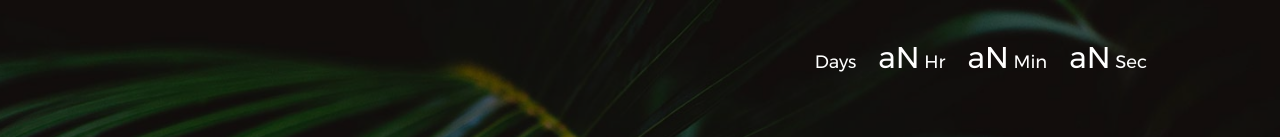
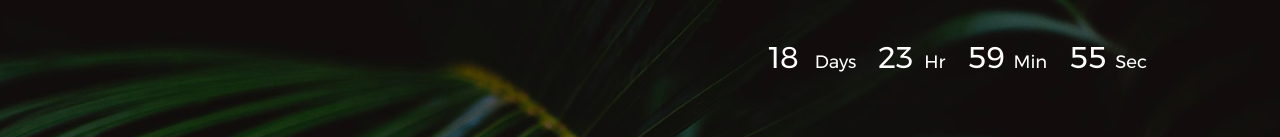
Before and after one commit to wfebriad/wfebriad.github.io, a plain HTML site: page index.html in a window 1280 px wide. Shown: the top 137 px of the page. Drawn offline with Linux system fonts and the light colour scheme.

Commit message:
Update index.html

```diff
--- a/index.html
+++ b/index.html
@@ -139,7 +139,7 @@
 			endtimeHours: 00,
 			endtimeMinutes: 0,
 			endtimeSeconds: 00,
-			timeZone: "Asia/Jakarta"
+			timeZone: ""
 			// ex:  timeZone: "America/New_York"
 			//go to " http://momentjs.com/timezone/ " to get timezone
 		});
```
